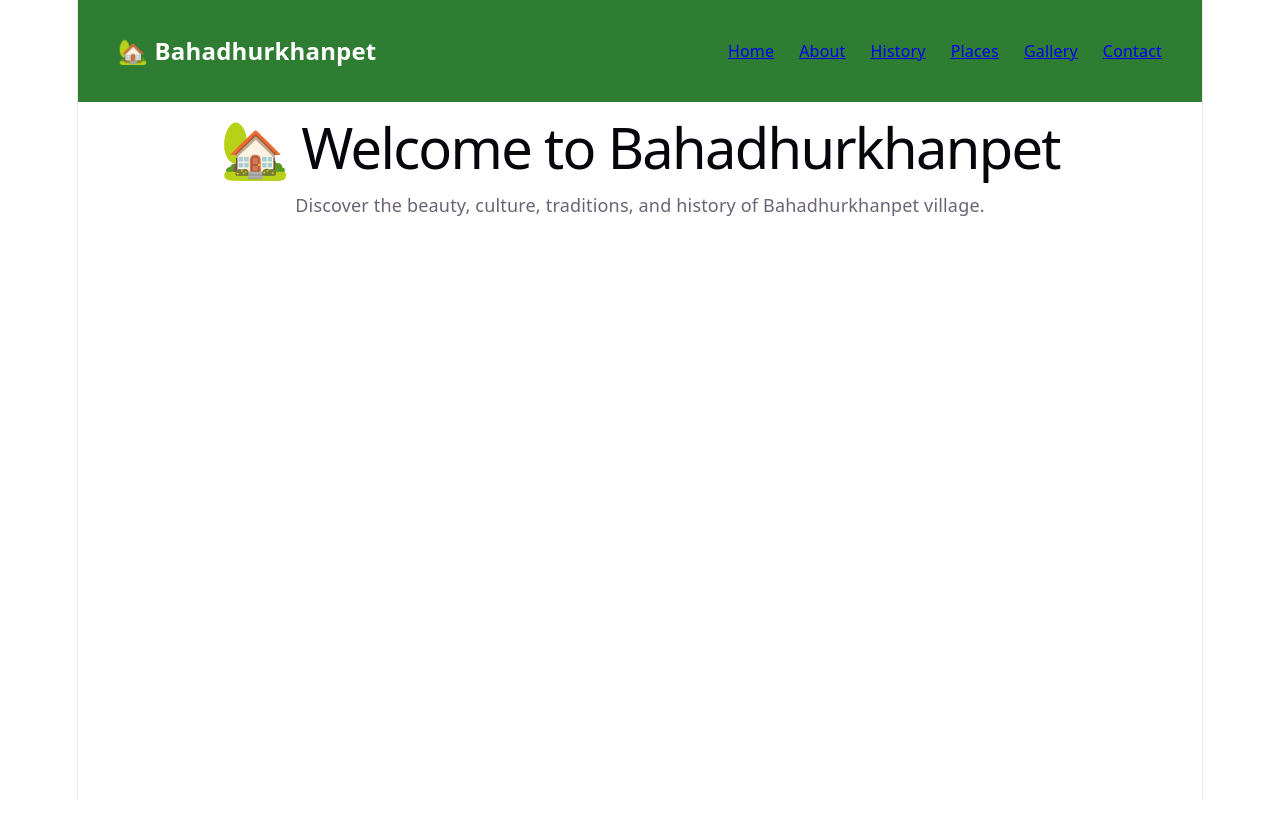
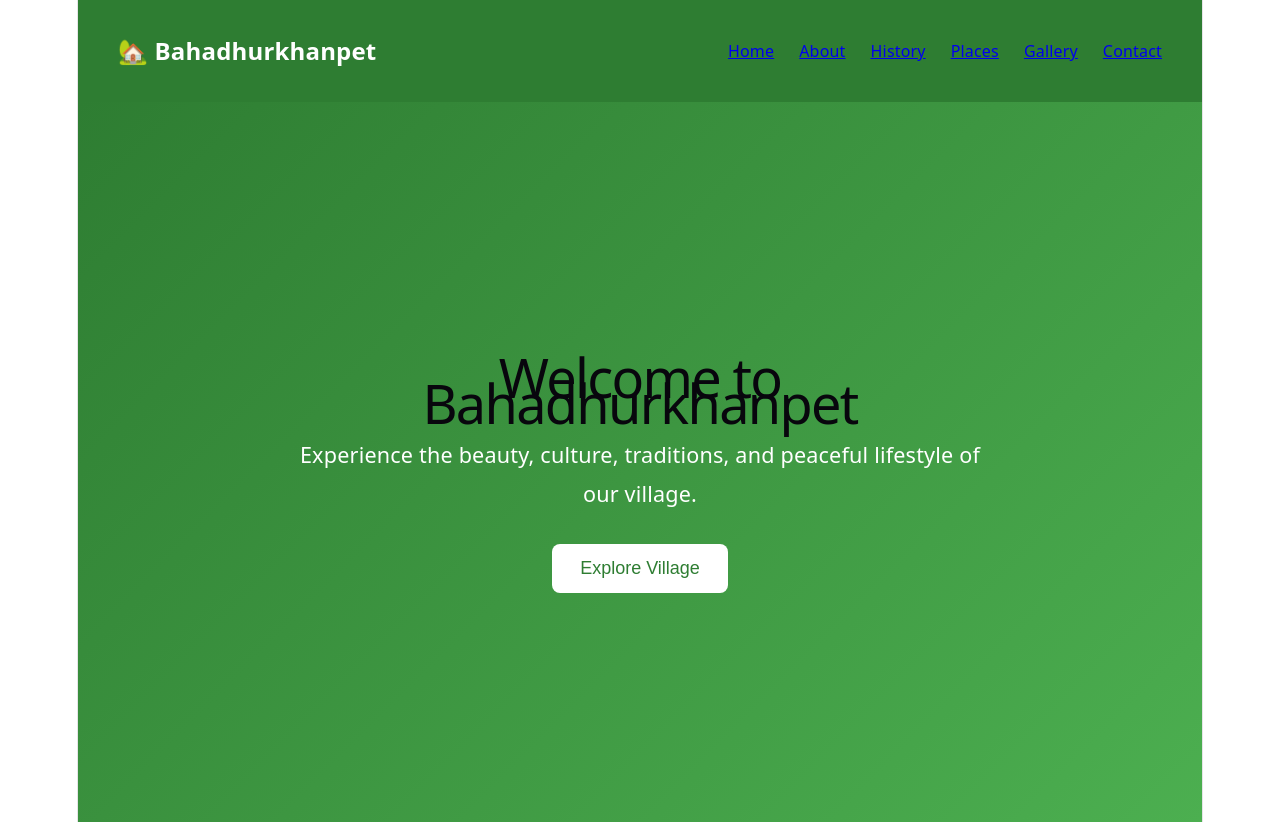
Before and after one commit to Akhilakallem18/my-village, a React (Vite) app: page / in a window 1280 px wide. Before the commit the page ends 800 px from the top, so only its background shows below. Built offline with nearby package versions, Linux system fonts and the light colour scheme.

Commit message:
Add Hero section and routing

```diff
--- /dev/null
+++ b/src/components/Hero/Hero.css
@@ -0,0 +1,42 @@
+.hero {
+  background: linear-gradient(135deg, #2e7d32, #4caf50);
+  color: white;
+  min-height: 80vh;
+
+  display: flex;
+  justify-content: center;
+  align-items: center;
+
+  text-align: center;
+  padding: 40px 20px;
+}
+
+.hero-content {
+  max-width: 700px;
+}
+
+.hero h1 {
+  font-size: 3rem;
+  margin-bottom: 20px;
+}
+
+.hero p {
+  font-size: 1.2rem;
+  line-height: 1.8;
+  margin-bottom: 30px;
+}
+
+.hero button {
+  background-color: white;
+  color: #2e7d32;
+  border: none;
+  padding: 14px 28px;
+  font-size: 1rem;
+  border-radius: 8px;
+  cursor: pointer;
+  transition: 0.3s;
+}
+
+.hero button:hover {
+  background-color: #f1f1f1;
+}
--- /dev/null
+++ b/src/components/Hero/Hero.tsx
@@ -0,0 +1,20 @@
+import "./Hero.css";
+
+function Hero() {
+  return (
+    <section className="hero">
+      <div className="hero-content">
+        <h1>Welcome to Bahadhurkhanpet</h1>
+
+        <p>
+          Experience the beauty, culture, traditions, and peaceful lifestyle of
+          our village.
+        </p>
+
+        <button>Explore Village</button>
+      </div>
+    </section>
+  );
+}
+
+export default Hero;
--- a/src/pages/Home/Home.tsx
+++ b/src/pages/Home/Home.tsx
@@ -1,14 +1,7 @@
+import Hero from "../../components/Hero/Hero";
+
 function Home() {
-  return (
-    <main>
-      <h1>🏡 Welcome to Bahadhurkhanpet</h1>
-
-      <p>
-        Discover the beauty, culture, traditions, and history of
-        Bahadhurkhanpet village.
-      </p>
-    </main>
-  );
+  return <Hero />;
 }
 
 export default Home;
```
